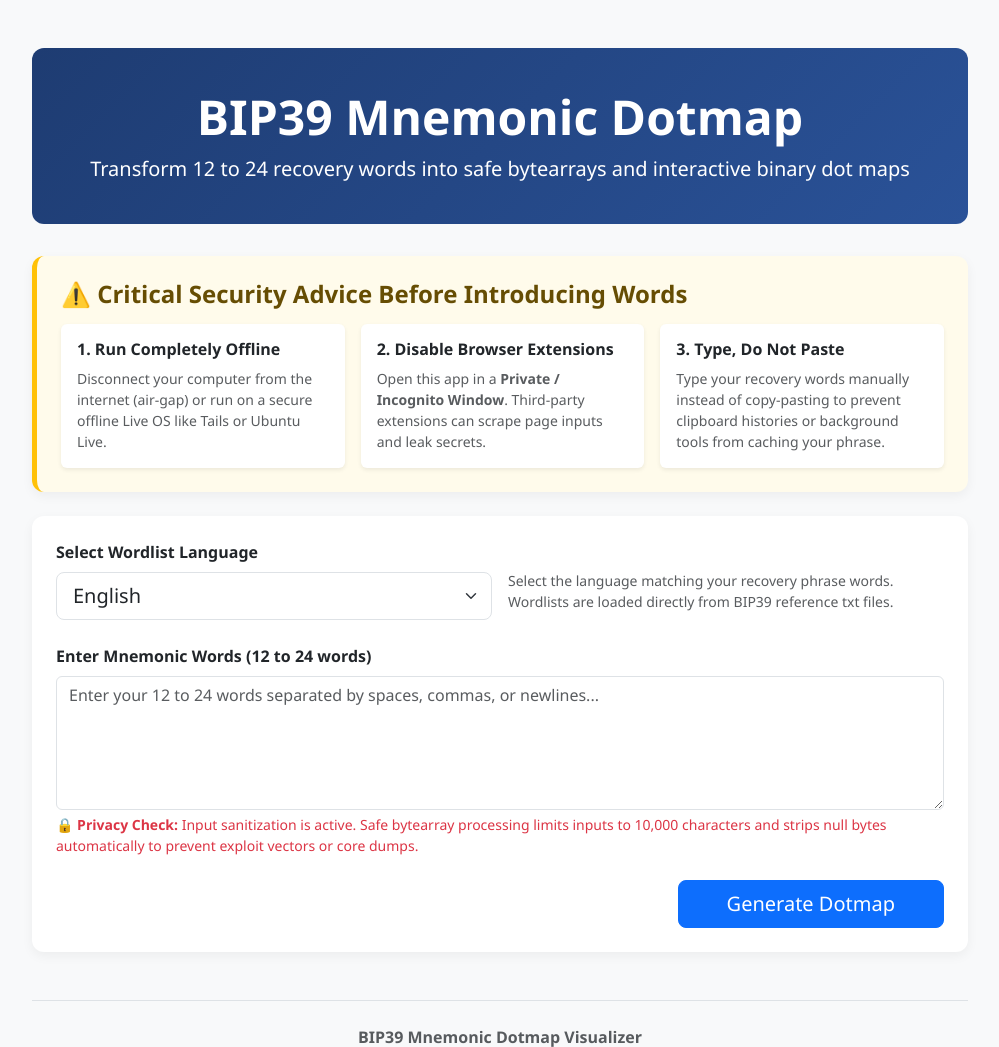
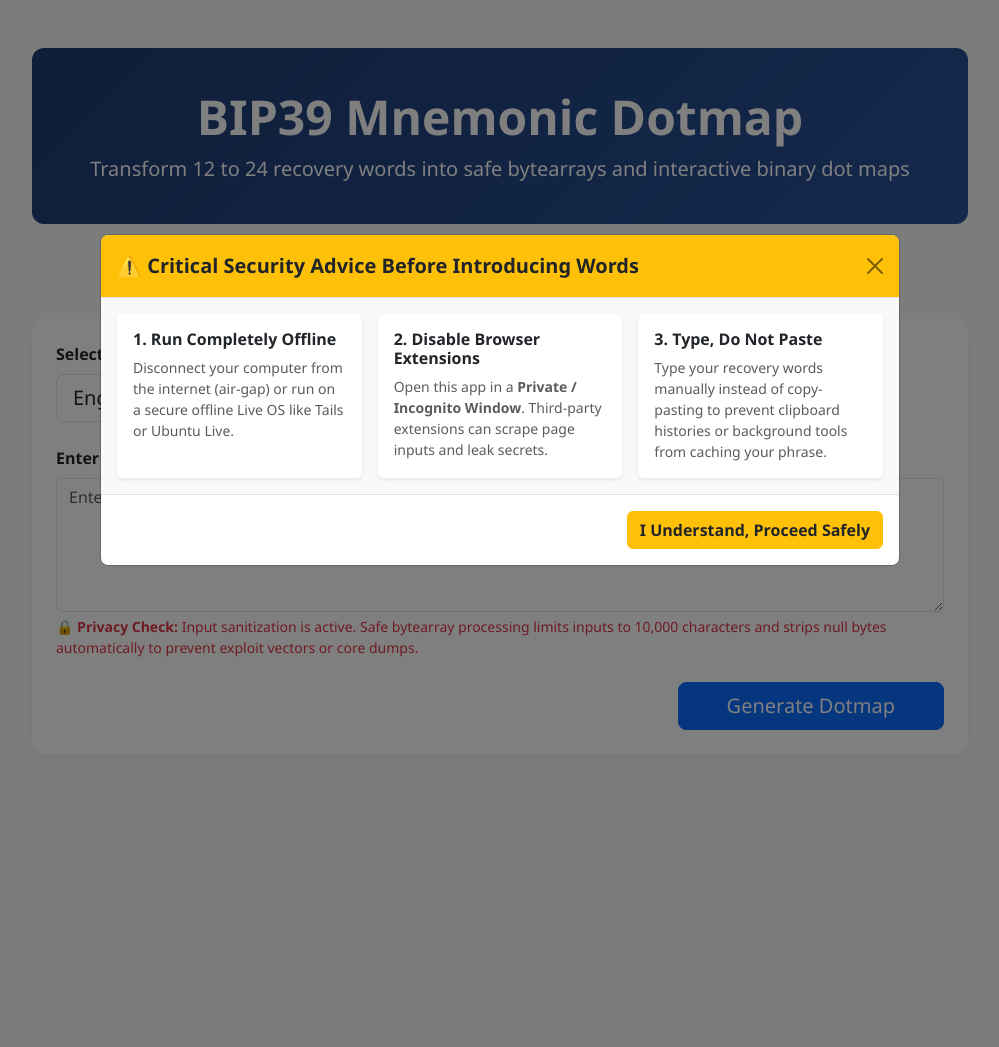
Before and after one commit to racga12/bip39-dotmap-variations, a Flask app: page / in a window 1280 px wide. Shown: the top 1047 px of the page, without its empty margins (140-1139 px from the left). After the commit the page ends 730 px from the top, so only its background shows below. Run offline with Flask 3, Linux system fonts and the light colour scheme.

Commit message:
Convert BIP39 security warnings to elegant Bootstrap modal popups
This change refactors the static security warning alerts into dynamic, dismissible Bootstrap modal popups.
- Adds an offline-advice pre-input modal (`#beforeSecurityModal`) shown once per session using `sessionStorage`.
- Adds a cleanup-actions post-output modal (`#afterSecurityModal`) automatically displayed when validation results are loaded.
- Includes manual trigger buttons at the top of the viewport to re-open either modal at any point.
- Verified functionality via updated Playwright visual tests and automated unit tests.

Co-authored-by: racga12 <199808973+racga12@users.noreply.github.com>

```diff
--- a/templates/index.html
+++ b/templates/index.html
@@ -69,29 +69,14 @@
             <p class="lead mb-0">Transform 12 to 24 recovery words into safe bytearrays and interactive binary dot maps</p>
         </div>
 
-        <!-- Pre-Input Security Warning -->
-        <div class="card p-4 mb-4 security-banner">
-            <h4 class="text-warning-emphasis fw-bold mb-3">⚠️ Critical Security Advice Before Introducing Words</h4>
-            <div class="row g-3">
-                <div class="col-md-4">
-                    <div class="p-3 bg-white rounded shadow-sm h-100">
-                        <h6 class="fw-bold text-dark">1. Run Completely Offline</h6>
-                        <p class="small text-muted mb-0">Disconnect your computer from the internet (air-gap) or run on a secure offline Live OS like Tails or Ubuntu Live.</p>
-                    </div>
-                </div>
-                <div class="col-md-4">
-                    <div class="p-3 bg-white rounded shadow-sm h-100">
-                        <h6 class="fw-bold text-dark">2. Disable Browser Extensions</h6>
-                        <p class="small text-muted mb-0">Open this app in a <strong>Private / Incognito Window</strong>. Third-party extensions can scrape page inputs and leak secrets.</p>
-                    </div>
-                </div>
-                <div class="col-md-4">
-                    <div class="p-3 bg-white rounded shadow-sm h-100">
-                        <h6 class="fw-bold text-dark">3. Type, Do Not Paste</h6>
-                        <p class="small text-muted mb-0">Type your recovery words manually instead of copy-pasting to prevent clipboard histories or background tools from caching your phrase.</p>
-                    </div>
-                </div>
-            </div>
+        <!-- Security Manual Trigger Buttons -->
+        <div class="d-flex justify-content-center gap-3 mb-4">
+            <button type="button" class="btn btn-outline-warning" data-bs-toggle="modal" data-bs-target="#beforeSecurityModal">
+                ⚠️ View Pre-Input Security Advice
+            </button>
+            <button type="button" class="btn btn-outline-info" data-bs-toggle="modal" data-bs-target="#afterSecurityModal">
+                🔒 View Post-Output Checklist
+            </button>
         </div>
 
         <!-- Form Card -->
@@ -222,9 +207,54 @@
             </div>
         </div>
 
-        <!-- Post-Output Security Advice -->
-        <div class="card p-4 mb-4 post-security-banner">
-            <h4 class="text-info-emphasis fw-bold mb-3">🔒 Critical Security Actions After Generating Output</h4>
+        {% endif %}
+
+        <!-- Pre-Input Security Advice Modal -->
+        <div class="modal fade" id="beforeSecurityModal" tabindex="-1" aria-labelledby="beforeSecurityModalLabel" aria-hidden="true">
+            <div class="modal-dialog modal-lg modal-dialog-centered">
+                <div class="modal-content">
+                    <div class="modal-header bg-warning text-dark">
+                        <h5 class="modal-title fw-bold" id="beforeSecurityModalLabel">⚠️ Critical Security Advice Before Introducing Words</h5>
+                        <button type="button" class="btn-close" data-bs-dismiss="modal" aria-label="Close"></button>
+                    </div>
+                    <div class="modal-body bg-light">
+                        <div class="row g-3">
+                            <div class="col-md-4">
+                                <div class="p-3 bg-white rounded shadow-sm h-100">
+                                    <h6 class="fw-bold text-dark">1. Run Completely Offline</h6>
+                                    <p class="small text-muted mb-0">Disconnect your computer from the internet (air-gap) or run on a secure offline Live OS like Tails or Ubuntu Live.</p>
+                                </div>
+                            </div>
+                            <div class="col-md-4">
+                                <div class="p-3 bg-white rounded shadow-sm h-100">
+                                    <h6 class="fw-bold text-dark">2. Disable Browser Extensions</h6>
+                                    <p class="small text-muted mb-0">Open this app in a <strong>Private / Incognito Window</strong>. Third-party extensions can scrape page inputs and leak secrets.</p>
+                                </div>
+                            </div>
+                            <div class="col-md-4">
+                                <div class="p-3 bg-white rounded shadow-sm h-100">
+                                    <h6 class="fw-bold text-dark">3. Type, Do Not Paste</h6>
+                                    <p class="small text-muted mb-0">Type your recovery words manually instead of copy-pasting to prevent clipboard histories or background tools from caching your phrase.</p>
+                                </div>
+                            </div>
+                        </div>
+                    </div>
+                    <div class="modal-footer">
+                        <button type="button" class="btn btn-warning text-dark fw-bold" data-bs-dismiss="modal">I Understand, Proceed Safely</button>
+                    </div>
+                </div>
+            </div>
+        </div>
+
+        <!-- Post-Output Security Advice Modal -->
+        <div class="modal fade" id="afterSecurityModal" tabindex="-1" aria-labelledby="afterSecurityModalLabel" aria-hidden="true">
+            <div class="modal-dialog modal-xl modal-dialog-centered">
+                <div class="modal-content">
+                    <div class="modal-header bg-info text-white">
+                        <h5 class="modal-title fw-bold" id="afterSecurityModalLabel">🔒 Critical Security Actions After Generating Output</h5>
+                        <button type="button" class="btn-close btn-close-white" data-bs-dismiss="modal" aria-label="Close"></button>
+                    </div>
+                    <div class="modal-body bg-light">
                         <div class="row g-3">
                             <div class="col-md-3">
                                 <div class="p-3 bg-white rounded shadow-sm h-100">
@@ -252,7 +282,12 @@
                             </div>
                         </div>
                     </div>
-        {% endif %}
+                    <div class="modal-footer">
+                        <button type="button" class="btn btn-info text-white fw-bold" data-bs-dismiss="modal">Got It, Secure My Session</button>
+                    </div>
+                </div>
+            </div>
+        </div>
 
         <!-- Educational Footer -->
         <footer class="mt-5 text-center text-muted py-4 border-top">
@@ -263,5 +298,21 @@
 
     <!-- Bootstrap Bundle with Popper -->
     <script src="https://cdn.jsdelivr.net/npm/bootstrap@5.3.0/dist/js/bootstrap.bundle.min.js"></script>
+    <script>
+        document.addEventListener("DOMContentLoaded", function() {
+            // Show the Pre-Input Security Advice Modal once per browser session
+            if (!sessionStorage.getItem('beforeModalShown')) {
+                var beforeModal = new bootstrap.Modal(document.getElementById('beforeSecurityModal'));
+                beforeModal.show();
+                sessionStorage.setItem('beforeModalShown', 'true');
+            }
+
+            // Show the Post-Output Security Advice Modal automatically when results are displayed
+            {% if results %}
+            var afterModal = new bootstrap.Modal(document.getElementById('afterSecurityModal'));
+            afterModal.show();
+            {% endif %}
+        });
+    </script>
 </body>
 </html>
```
Also changed, not shown: 1 other file. Lines whose indentation alone changed are shown as unchanged.
